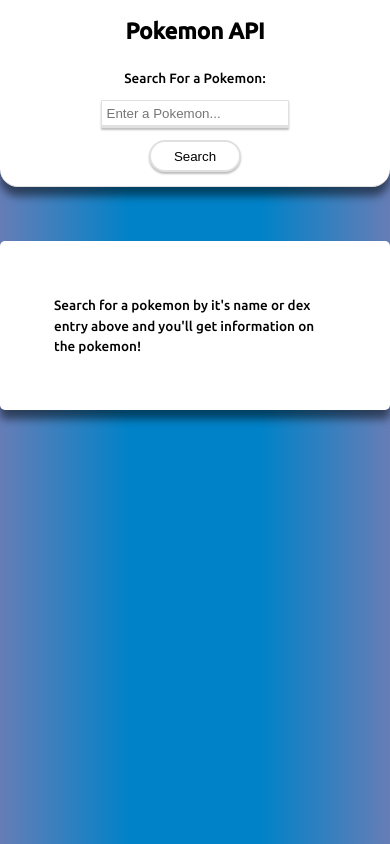
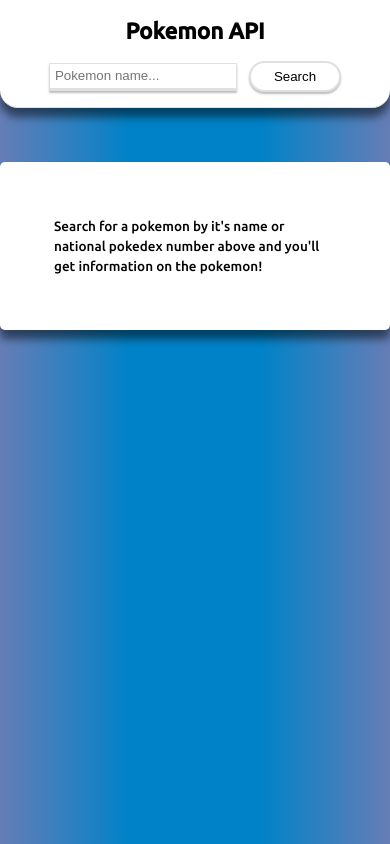
Before and after one commit to JoseTorralba/Pokemon-API, a React (Create React App) app: page / in a window 390 px wide. Built offline with nearby package versions, Linux system fonts and the light colour scheme.

Commit message:
minor changes to input and pokemon sprite

```diff
--- a/src/App.js
+++ b/src/App.js
@@ -47,7 +47,7 @@
             </section>
             :
             <div className="info">
-               <p>Search for a pokemon by it's name or dex entry above and you'll get information on the pokemon!</p>
+               <p>Search for a pokemon by it's name or national pokedex number above and you'll get information on the pokemon!</p>
             </div>
          }
       </div>
--- a/src/Components/Pokemon/PokemonData.css
+++ b/src/Components/Pokemon/PokemonData.css
@@ -83,8 +83,9 @@
 }
 
 .pokemon-card__img {
+   filter: drop-shadow(0px 6px 1px #000);
+   margin-bottom: 2rem;
    width: 45%;
-   margin-bottom: 2rem;
 }
 
 
@@ -102,7 +103,7 @@
    margin-top: 1rem;
    margin-bottom: 1rem;
    text-transform: capitalize;
-   text-shadow: 0px 3px 4px #000;
+   text-shadow: 0 1px 1px #000;
 }
 
 .type:not(:last-child) {
--- a/src/Components/Pokemon/PokemonData.js
+++ b/src/Components/Pokemon/PokemonData.js
@@ -46,7 +46,7 @@
                   </p>
                   <p className="pokemon-card__shiny">
                      <span className="pokemon-card__dex--data">
-                        <input className="pokemon-card__toggle" type="checkbox" onClick={shinyToggleHandler}/>
+                        <input className="pokemon-card__toggle" type="checkbox" onClick={shinyToggleHandler} />
                      </span>
                      <span className="pokemon-card__dex--text">Shiny</span>
                   </p>
--- a/src/Components/Pokemon/PokemonSearch.css
+++ b/src/Components/Pokemon/PokemonSearch.css
@@ -1,11 +1,12 @@
 .pokemon-search {
    align-items: center;
    display: flex;
+   flex-wrap: wrap;
    font-size: 1.5rem;
    justify-content: center;
    gap: 12px;
    margin: 0 auto;
-   padding-top: 20px;
+   padding-top: 1.4rem;
 }
 
 .pokemon-search__input {
@@ -22,9 +23,17 @@
    border-bottom: 3px solid #1565C0;
 }
 
-@media only screen and (max-width: 25.875em) {
+@media only screen and (max-width: 37.5em) {
    .pokemon-search {
-      flex-direction: column;
-      width: 75%;
+      flex-wrap: wrap;
+      flex: 0 0 100% !important;
+      width: 100%;
    }
 }
+
+
+@media only screen and (max-width: 25.875em) {
+   .pokemon-search label {
+      display: none;
+   }
+}
--- a/src/Components/Pokemon/PokemonSearch.js
+++ b/src/Components/Pokemon/PokemonSearch.js
@@ -54,13 +54,14 @@
          {error && <ErrorModal title={error.title} message={error.message} onConfirm={errorHandler} />}
 
          <form className="pokemon-search" onSubmit={searchPokemonHandler}>
-            <label htmlFor="pokemon">Search For a Pokemon:</label>
+            <label htmlFor="pokemon">Enter a Pokemon:</label>
             <input
                className="pokemon-search__input"
                id="pokemon" type="text"
                value={enteredPokemon}
                onChange={pokemonChangeHandler}
-               placeholder="Enter a Pokemon..."
+               placeholder="Pokemon name..."
+               disabled = {isLoading}
             />
             <Button type="submit">Search</Button>
          </form>
```
Also changed, not shown: 1 other file (tests, documents, lock files or other folders).
